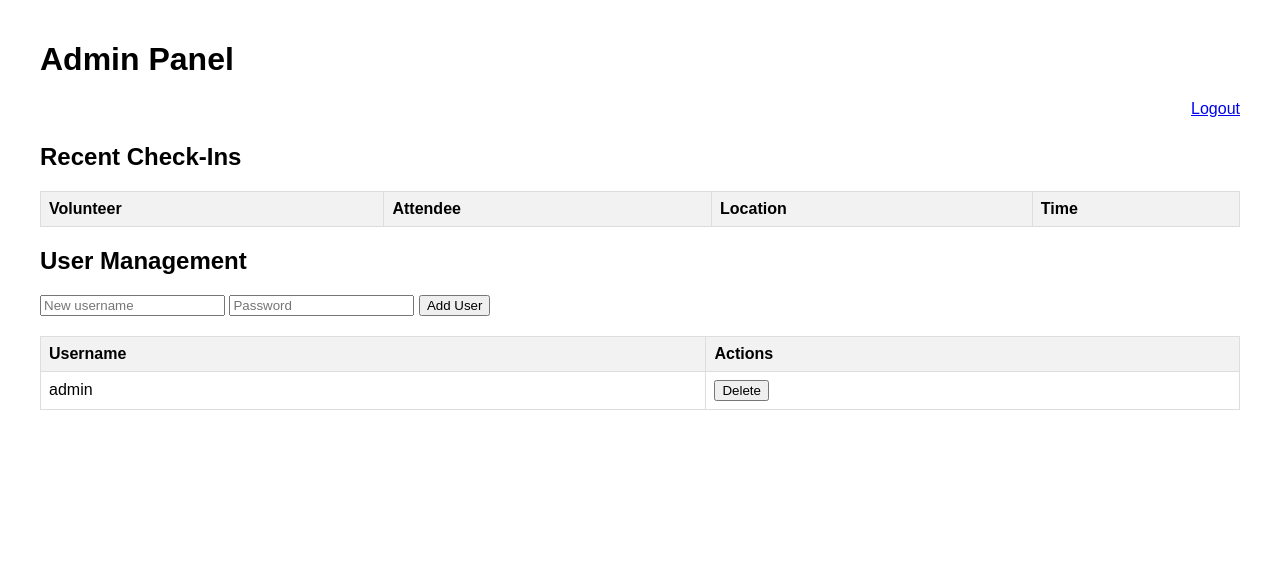
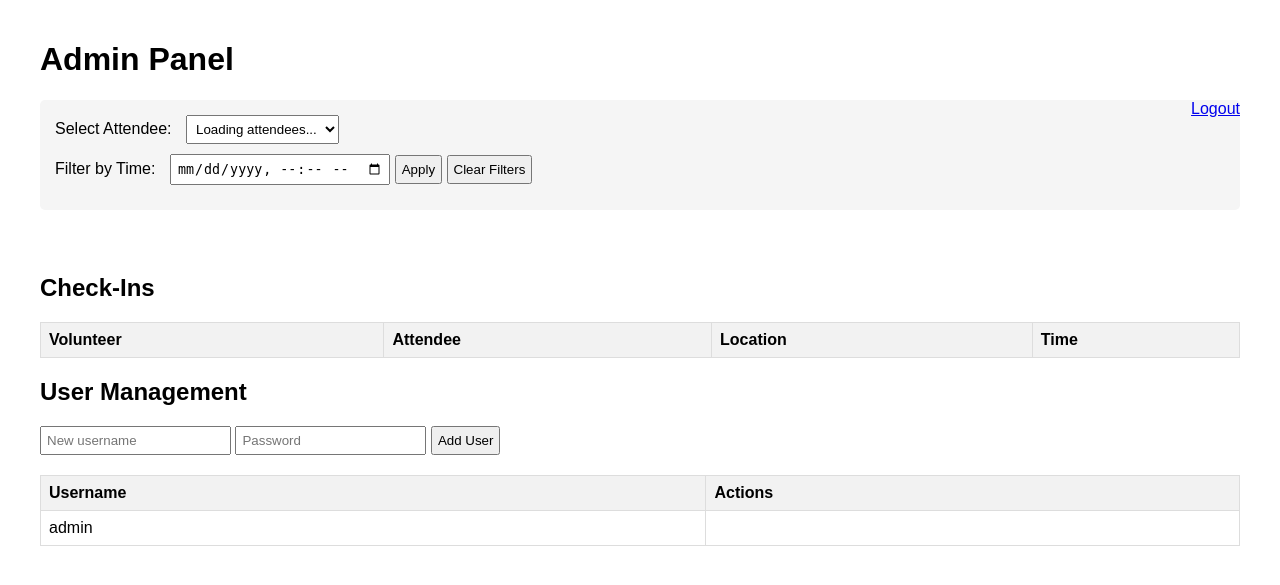
Before and after one commit to Prabesh01/qr-checkin, a Flask app: template templates/admin.html in a window 1280 px wide. Shown: the top 585 px of the page. Run offline with Flask 3, Linux system fonts and the light colour scheme; the template is opened without the code that fills it: values that come from a table or form of the project are taken from there, others are empty; some libraries are stand-ins or nearby versions.

Commit message:
admin: dont allow admin delete. enhanced filter?

```diff
--- a/templates/admin.html
+++ b/templates/admin.html
@@ -12,18 +12,38 @@
         table { width: 100%; border-collapse: collapse; }
         th, td { padding: 8px; border: 1px solid #ddd; text-align: left; }
         th { background-color: #f2f2f2; }
+        .controls { margin: 20px 0; padding: 15px; background: #f5f5f5; border-radius: 5px; }
+        .control-group { margin-bottom: 10px; }
+        label { margin-right: 10px; }
+        select, input, button { padding: 5px; }
     </style>
 </head>
 <body>
     <h1>Admin Panel</h1>
     <a href="/logout" style="float: right;">Logout</a>
 
+    <div class="controls">
+        <div class="control-group">
+            <label for="userSelect">Select Attendee:</label>
+            <select id="userSelect">
+                <option value="">Loading attendees...</option>
+            </select>
+        </div>
+
+        <div class="control-group">
+            <label for="timeFilter">Filter by Time:</label>
+            <input type="datetime-local" id="timeFilter">
+            <button onclick="applyTimeFilter()">Apply</button>
+            <button onclick="clearFilters()">Clear Filters</button>
+        </div>
+    </div>
+
     <div class="chart-container">
         <div id="movementChart" class="chart"></div>
         <div id="locationChart" class="chart"></div>
     </div>
 
-    <h2>Recent Check-Ins</h2>
+    <h2>Check-Ins</h2>
     <table id="checkinsTable">
         <thead>
             <tr>
@@ -55,23 +75,80 @@
             <tr>
                 <td>{{ user.username }}</td>
                 <td>
+                    {% if user.username != 'admin' %}
                     <form action="/admin/delete_user/{{ user.username }}" method="POST"
                           onsubmit="return confirm('Delete this user?')" style="display: inline;">
                         <button type="submit">Delete</button>
                     </form>
+                    {% endif %}
                 </td>
             </tr>
             {% endfor %}
         </tbody>
     </table>
+
     <script>
+        let allCheckins = [];
+        let filteredCheckins = [];
+
         async function loadData() {
             const response = await fetch('/api/admin/checkins');
-            const data = await response.json();
+            allCheckins = await response.json();
+            filteredCheckins = [...allCheckins];
 
-            // Update table
+            updateAttendeeDropdown();
+            updateCharts();
+            updateTable();
+        }
+
+        function updateAttendeeDropdown() {
+            const userSelect = document.getElementById('userSelect');
+            const uniqueAttendees = [...new Set(allCheckins.map(item => item.attendee))];
+
+            userSelect.innerHTML = '<option value="">All Attendees</option>' +
+                uniqueAttendees.map(attendee =>
+                    `<option value="${attendee}">${attendee}</option>`
+                ).join('');
+        }
+
+        function applyTimeFilter() {
+            const timeFilter = document.getElementById('timeFilter').value;
+            const selectedAttendee = document.getElementById('userSelect').value;
+
+            filteredCheckins = allCheckins.filter(item => {
+                let matches = true;
+
+                if (selectedAttendee) {
+                    matches = matches && (item.attendee === selectedAttendee);
+                }
+
+                if (timeFilter) {
+                    const filterTime = new Date(timeFilter).getTime();
+                    const checkinTime = new Date(item.time).getTime();
+                    // Filter for check-ins within 30 minutes of selected time
+                    matches = matches && (Math.abs(checkinTime - filterTime) <= (30 * 60 * 1000));
+                }
+
+                return matches;
+            });
+
+            updateCharts();
+            updateTable();
+        }
+
+        function clearFilters() {
+            document.getElementById('userSelect').value = '';
+            document.getElementById('timeFilter').value = '';
+            filteredCheckins = [...allCheckins];
+            updateCharts();
+            updateTable();
+        }
+
+        function updateTable() {
             const tableBody = document.querySelector('#checkinsTable tbody');
-            tableBody.innerHTML = data.map(item => `
+            tableBody.innerHTML = filteredCheckins
+                .sort((a, b) => new Date(b.time) - new Date(a.time))
+                .map(item => `
                     <tr>
                         <td>${item.username}</td>
                         <td>${item.attendee}</td>
@@ -79,16 +156,30 @@
                         <td>${new Date(item.time).toLocaleString()}</td>
                     </tr>
                 `).join('');
+        }
 
-            // Prepare data for charts
-            const locations = {};
+        function updateCharts() {
+            // Prepare data for location chart (pie chart)
+            const locationCounts = {};
+            filteredCheckins.forEach(item => {
+                locationCounts[item.location] = (locationCounts[item.location] || 0) + 1;
+            });
+
+            // Draw location chart
+            Plotly.newPlot('locationChart', [{
+                values: Object.values(locationCounts),
+                labels: Object.keys(locationCounts),
+                type: 'pie',
+                textinfo: 'label+value+percent',
+                insidetextorientation: 'radial'
+            }], {
+                title: 'Distribution by Location',
+                showlegend: false
+            });
+
+            // Prepare data for movement chart
             const userMovements = {};
-
-            data.forEach(item => {
-                // Count by location
-                locations[item.location] = (locations[item.location] || 0) + 1;
-
-                // Track user movement
+            filteredCheckins.forEach(item => {
                 if (!userMovements[item.attendee]) {
                     userMovements[item.attendee] = [];
                 }
@@ -98,29 +189,34 @@
                 });
             });
 
-            // Draw location chart
-            Plotly.newPlot('locationChart', [{
-                values: Object.values(locations),
-                labels: Object.keys(locations),
-                type: 'pie'
-            }], { title: 'Current Distribution by Location' });
+            // Draw movement chart for selected user or first user if none selected
+            const selectedAttendee = document.getElementById('userSelect').value;
+            const attendeeToDisplay = selectedAttendee || Object.keys(userMovements)[0];
 
-            // Draw movement chart (example for first user)
-            const sampleUser = Object.keys(userMovements)[0];
-            if (sampleUser) {
-                const movementData = userMovements[sampleUser]
+            if (attendeeToDisplay && userMovements[attendeeToDisplay]) {
+                const movementData = userMovements[attendeeToDisplay]
                     .sort((a, b) => a.time - b.time);
 
                 Plotly.newPlot('movementChart', [{
                     x: movementData.map(m => m.time),
                     y: movementData.map(m => m.location),
                     mode: 'lines+markers',
-                    type: 'scatter'
-                }], { title: `Movement of ${sampleUser}` });
+                    type: 'scatter',
+                    line: { shape: 'hv' },
+                    marker: { size: 12 }
+                }], {
+                    title: `Movement of ${attendeeToDisplay}`,
+                    xaxis: { title: 'Time' },
+                    yaxis: { title: 'Location' }
+                });
+            } else {
+                // Clear the chart if no data
+                Plotly.purge('movementChart');
             }
         }
 
-        // Load data initially and every 30 seconds
+        // Initialize
+        document.getElementById('userSelect').addEventListener('change', applyTimeFilter);
         loadData();
         setInterval(loadData, 30000);
     </script>
```
Lines whose indentation alone changed are shown as unchanged.
